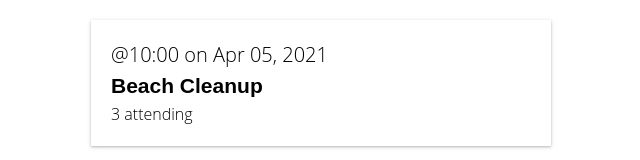
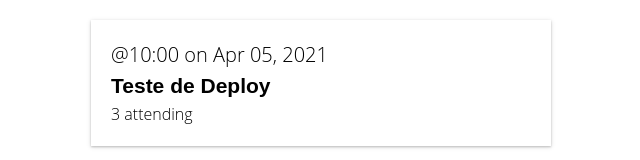
Before and after one commit to waltherneto/real-world-vue2, a Vue app: page / in a window 1280 px wide. Shown: the part 122-282 px from the top of the page, without its empty margins (319-959 px from the left). Built offline with nearby package versions, Linux system fonts and the light colour scheme.

Commit message:
Global Components

```diff
--- a/src/components/EventCard.vue
+++ b/src/components/EventCard.vue
@@ -14,13 +14,13 @@ export default {
       return {
           event: {
             id: 1,
-            title: 'Beach Cleanup',
+            title: 'Teste de Deploy',
             date: 'Apr 05, 2021',
             time: '10:00',
             attendees: [
               { id: 'abc123', name: 'Walther Neto' },
               { id: 'def456', name: 'Danielle Brasil' },
-              { id: 'ghi789', name: 'Gregg Pollack' }
+              { id: 'ghi789', name: 'Diego Melo' }
             ]
           }
       }
```
